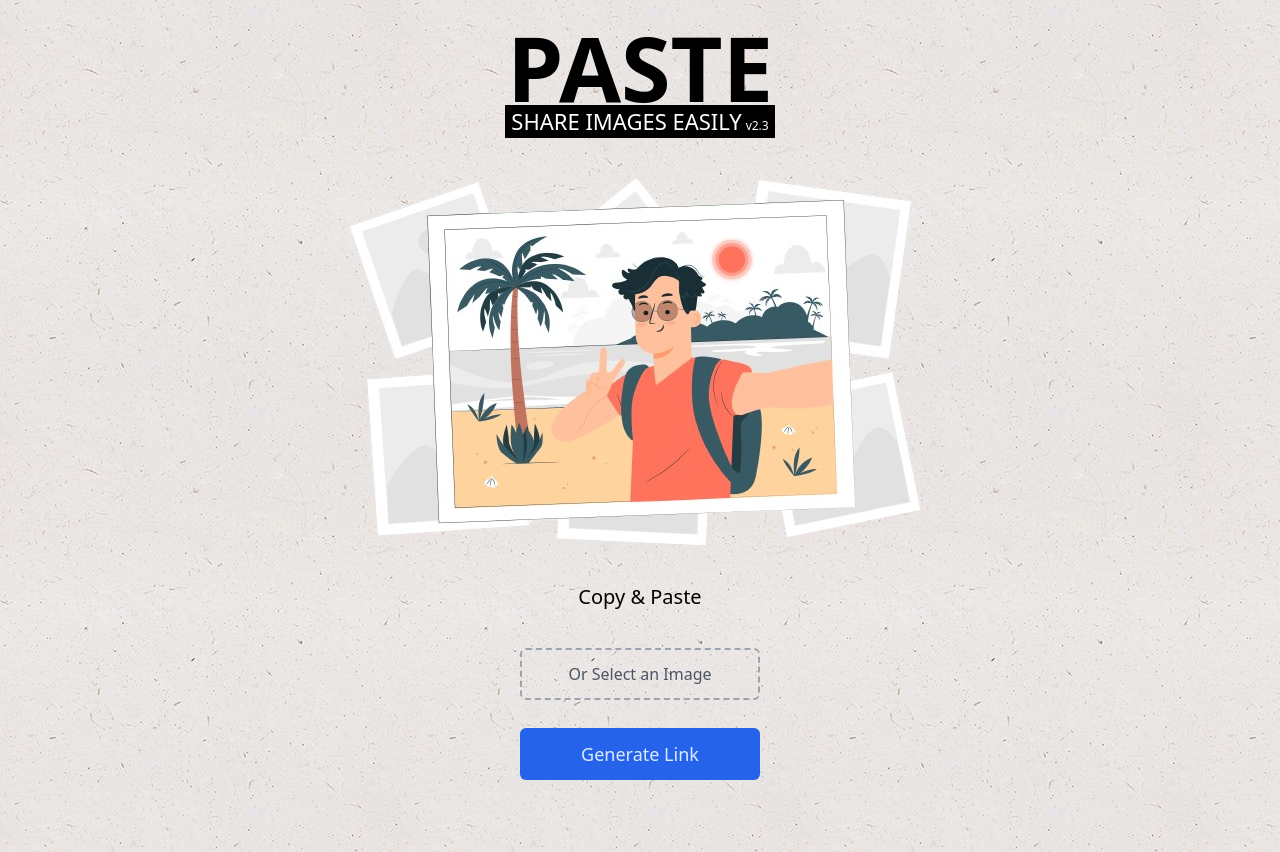
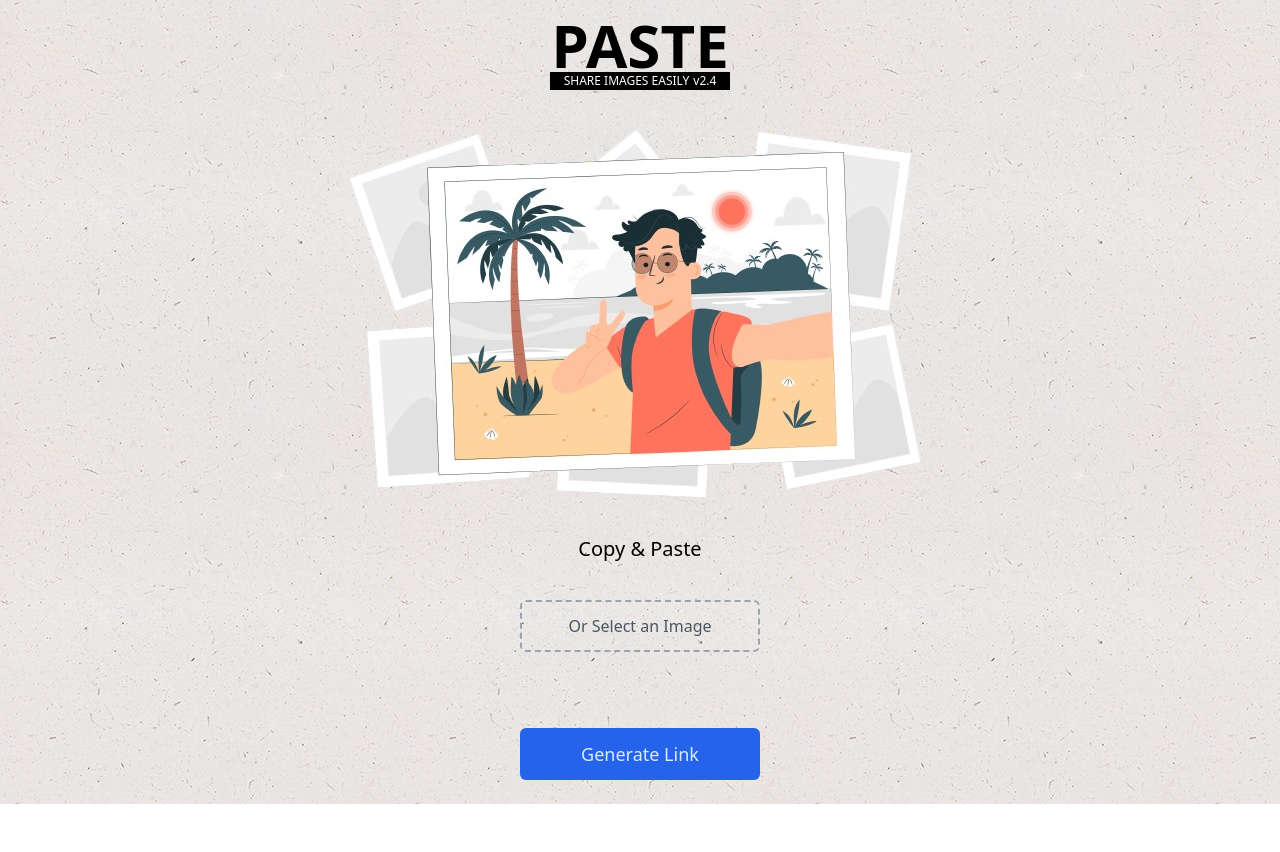
Before and after one commit to rrohitmishraa/controlpaste, a React (Create React App) app: page / in a window 1280 px wide. After the commit the page ends 804 px from the top, so only its background shows below. Built offline with nearby package versions, Linux system fonts and the light colour scheme; no server answers.

Commit message:
UI 2.4 - fixed ful screen UI

```diff
--- a/src/components/Header.jsx
+++ b/src/components/Header.jsx
@@ -6,12 +6,12 @@ export default function Header() {
       to="/"
       className="w-[180px] md:w-[280px] flex flex-col justify-center items-center"
     >
-      <h1 className="text-center text-[56px] md:text-[90px] mb-[-22px] md:mb-[-30px] font-bold w-full">
+      <h1 className="text-center text-[56px] md:text-[60px] mb-[-20px] md:mb-[-18px] font-bold w-full">
         PASTE
       </h1>
-      <span className="bg-black text-white text-[14px] md:text-[22px] text-center w-[170px] md:w-[270px]">
+      <span className="bg-black text-white text-[12px] md:text-[12px] text-center w-[170px] md:w-[180px]">
         SHARE IMAGES EASILY
-        <span className="text-[8px] ml-[4px] md:text-[12px]">v2.3</span>
+        <span className="text-[8px] ml-[4px] md:text-[12px]">v2.4</span>
       </span>
     </Link>
   );
--- a/src/pages/ShowImage.jsx
+++ b/src/pages/ShowImage.jsx
@@ -33,7 +33,7 @@ function LoadImage() {
       <Header />
 
       {/* Image Display Section */}
-      <div className="w-full flex justify-center items-center p-6 md:p-10 pb-[80px] md:pb-[120px]">
+      <div className="w-full flex justify-center items-center p-[8px] md:p-[10px] h-auto pb-[80px] md:pb-[120px]">
         {loading ? (
           <p className="text-lg md:text-xl">Loading image...</p>
         ) : error ? (
@@ -42,7 +42,7 @@ function LoadImage() {
           <img
             src={imageUrl}
             alt="Loaded from Firebase"
-            className="max-w-full h-auto shadow-lg rounded-lg"
+            className="md:max-w-[1080px] max-w-full max-h-screen md:max-h-[800px] shadow-lg rounded-lg"
           />
         )}
       </div>
--- a/src/pages/UploadImage.jsx
+++ b/src/pages/UploadImage.jsx
@@ -60,6 +60,7 @@ function UploadImage() {
     // Use milliseconds as the unique file name
     const uniqueFileName = `${Date.now()}`;
     const storageRef = ref(storage, `images/${uniqueFileName}`);
+    // const storageRef = ref(storage, `images/kajukatli`);
     const uploadTask = uploadBytesResumable(storageRef, file);
 
     setFName(uniqueFileName);
@@ -70,7 +71,7 @@ function UploadImage() {
         // Optional: Track progress
       },
       (error) => {
-        console.error("Upload error:", error); // Log the error during upload
+        console.error("Upload error:", error);
         setError("Failed to upload image");
         setLoading(false);
       },
```
